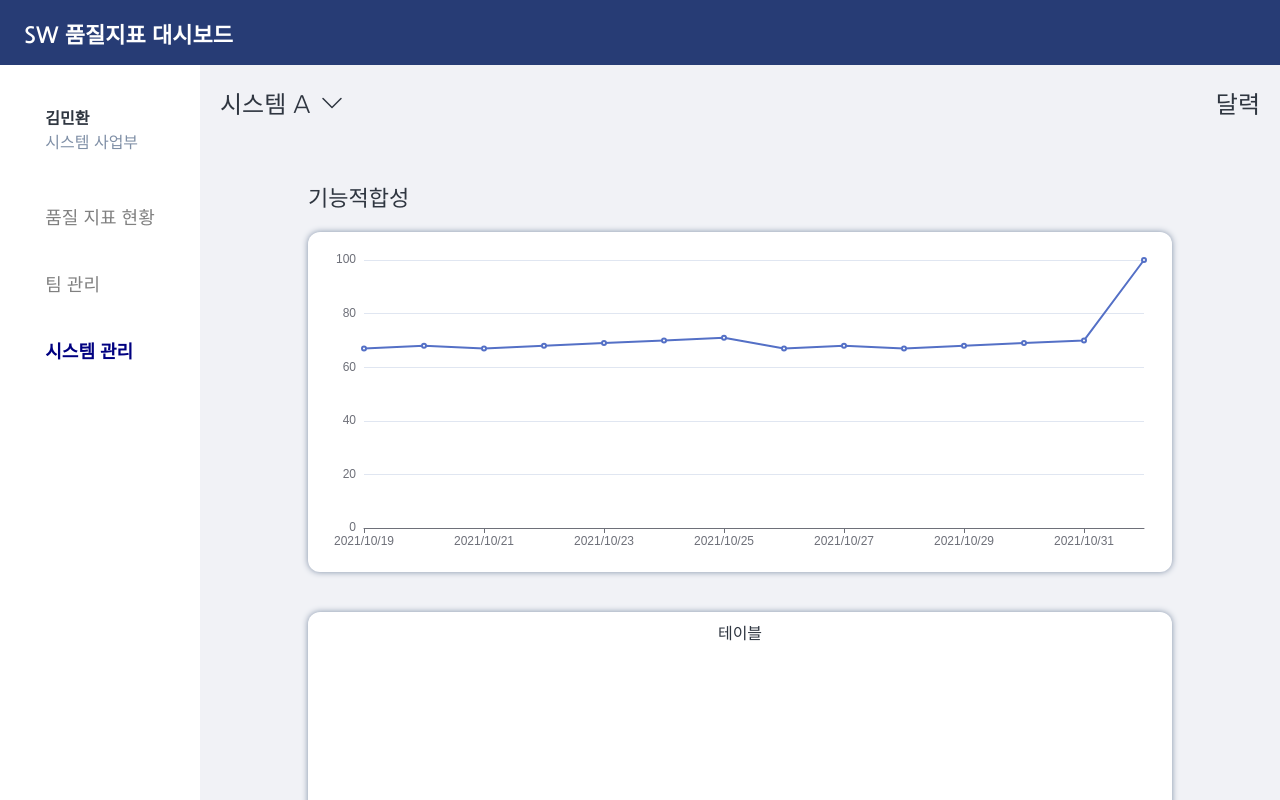
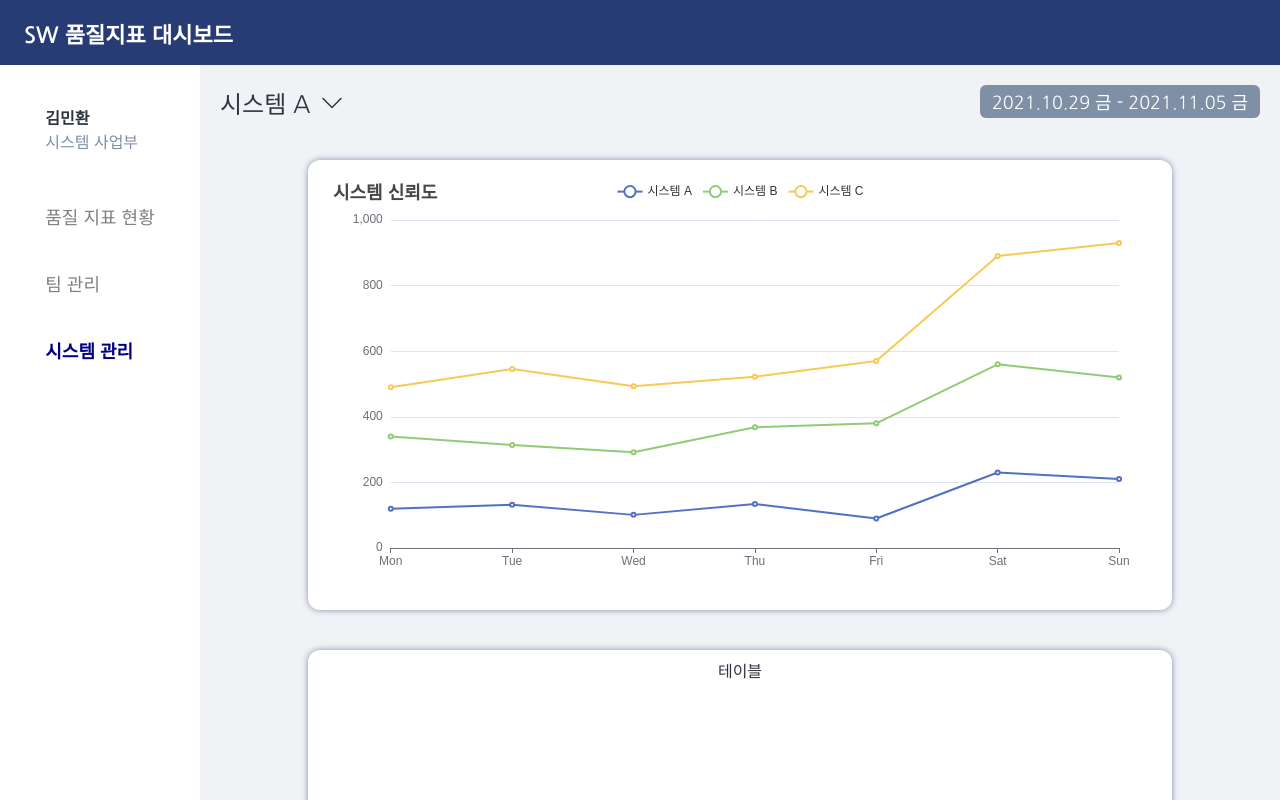
Before and after one commit to chowonsik/SWQualityBoard, a React (Create React App) app in the folder front/: page /system in a window 1280 px wide. Shown: the top 800 px of the page. Built offline with nearby package versions, Linux system fonts and the light colour scheme.

Commit message:
feat: Add date range select (#S05P31F003-60)

```diff
--- a/front/src/pages/System/index.jsx
+++ b/front/src/pages/System/index.jsx
@@ -11,11 +11,16 @@ import {
   TableContainer,
   Wrapper,
 } from "./styles";
+import RangeCalendar from "../../components/common/RangeCalendar";
 
 function System() {
   const [selectShow, setSelectShow] = useState(false);
   const [systems, setSystems] = useState([]);
   const [indicator, setIndicator] = useState("기능적합성");
+  const [dateRange, setDateRange] = useState([null, null]);
+  const [data, setData] = useState({});
+  const [selectedData, setSelectedData] = useState({});
+
   const allCheckRef = useRef(null);
 
   // 체크박스 체크 이벤트 핸들링
@@ -43,56 +48,84 @@ function System() {
     return `${selectedSystems[0].name}외 ${selectedSystems.length - 1}개`;
   }
 
-  function getChartOptions() {
-    const options = {
-      grid: { top: 8, right: 8, bottom: 24, left: 36 },
+  function getChartOption() {
+    const option = {
+      title: {
+        text: "시스템 신뢰도",
+      },
+      tooltip: {
+        trigger: "axis",
+      },
+      legend: {
+        data: ["시스템 A", "시스템 B", "시스템 C"],
+      },
+      grid: {
+        left: "3%",
+        right: "4%",
+        bottom: "3%",
+        top: 40,
+        containLabel: true,
+      },
+
       xAxis: {
         type: "category",
         boundaryGap: false,
-        data: [
-          "2021/10/19",
-          "2021/10/20",
-          "2021/10/21",
-          "2021/10/22",
-          "2021/10/23",
-          "2021/10/24",
-          "2021/10/25",
-          "2021/10/26",
-          "2021/10/27",
-          "2021/10/28",
-          "2021/10/29",
-          "2021/10/30",
-          "2021/10/31",
-          "2021/11/1",
-        ],
+        data: ["Mon", "Tue", "Wed", "Thu", "Fri", "Sat", "Sun"],
       },
       yAxis: {
         type: "value",
       },
       series: [
         {
-          data: [67, 68, 67, 68, 69, 70, 71, 67, 68, 67, 68, 69, 70, 100],
+          name: "시스템 A",
           type: "line",
-          smooth: false,
+          stack: "Total",
+          data: [120, 132, 101, 134, 90, 230, 210],
+        },
+        {
+          name: "시스템 B",
+          type: "line",
+          stack: "Total",
+          data: [220, 182, 191, 234, 290, 330, 310],
+        },
+        {
+          name: "시스템 C",
+          type: "line",
+          stack: "Total",
+          data: [150, 232, 201, 154, 190, 330, 410],
         },
       ],
-      tooltip: {
-        trigger: "axis",
-      },
     };
-    return options;
+    return option;
   }
 
-  useEffect(() => {
+  // 시스템 설정(api로할지)
+  function initSystems() {
     let newSystems = [];
     for (let i = 0; i < 10; i++) {
       const name = `시스템 ${String.fromCharCode(65 + i)}`;
       newSystems.push({ name: name, isChecked: i === 0 ? true : false });
     }
     setSystems(newSystems);
+  }
+
+  // 기간 일주일 전 ~ 오늘로 설정
+  function initDateRange() {
+    const date = new Date();
+    const prevDate = new Date(date);
+    prevDate.setDate(prevDate.getDate() - 7);
+    setDateRange([prevDate, date]);
+  }
+
+  function initData() {}
+
+  useEffect(() => {
+    initSystems();
+    initDateRange();
   }, []);
 
   useEffect(() => {
+    // 전체 선택 핸들링
     if (allCheckRef.current) {
       const selectedSystems = systems.filter((system) => system.isChecked);
       if (selectedSystems.length === systems.length) {
@@ -106,7 +139,7 @@ function System() {
   return (
     <Wrapper>
       <Selectors>
-        <SystemSelectorContainer>
+        <SystemSelectorContainer selectShow={selectShow}>
           <span className="selected-system">{getSelectedSystemString()}</span>
           <span
             className="icon"
@@ -143,11 +176,12 @@ function System() {
             </SystemSelector>
           )}
         </SystemSelectorContainer>
-        <DateSelectorContainer>달력</DateSelectorContainer>
+        <DateSelectorContainer>
+          <RangeCalendar dateRange={dateRange} setDateRange={setDateRange} />
+        </DateSelectorContainer>
       </Selectors>
-      <ChartIndicator>{indicator}</ChartIndicator>
       <ChartContainer>
-        <ReactECharts option={getChartOptions()} />
+        <ReactECharts option={getChartOption()} opts={{ height: 400 }} />
       </ChartContainer>
       <TableContainer>테이블</TableContainer>
     </Wrapper>
--- a/front/src/pages/System/styles.jsx
+++ b/front/src/pages/System/styles.jsx
@@ -26,6 +26,8 @@ export const SystemSelectorContainer = styled.div`
     cursor: pointer;
     display: flex;
     align-items: center;
+    transform: ${(props) => (props.selectShow ? "rotateX(180deg)" : "")};
+    transition: all ease-in 0.1s;
   }
 `;
 export const DateSelectorContainer = styled.div``;
@@ -33,6 +35,7 @@ export const DateSelectorContainer = styled.div``;
 export const ChartContainer = styled(Card)`
   width: calc((100vw - 200px) * 0.8);
   padding: 20px;
+  height: 450px;
 `;
 export const TableContainer = styled(Card)`
   width: calc((100vw - 200px) * 0.8);
```
